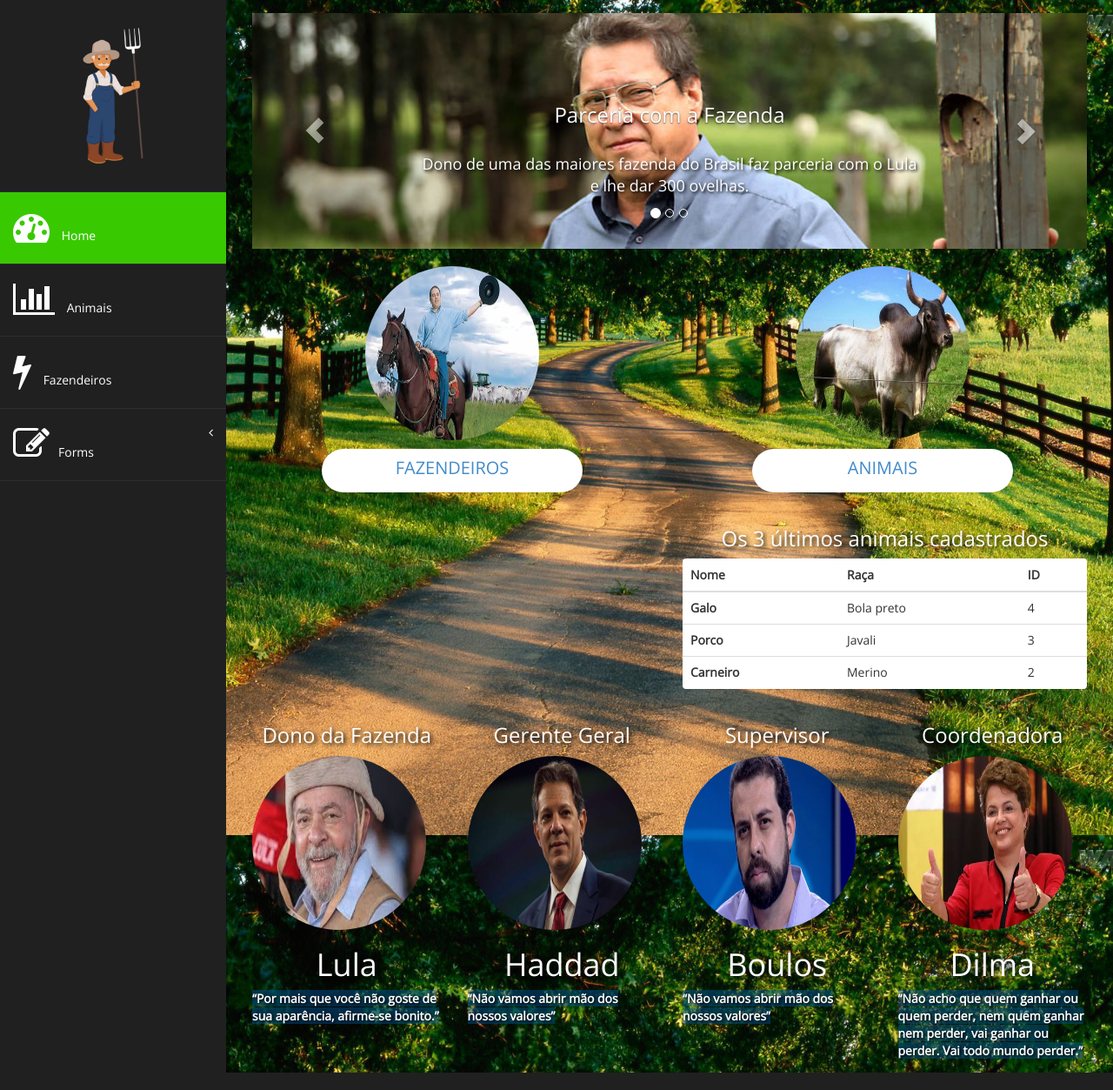
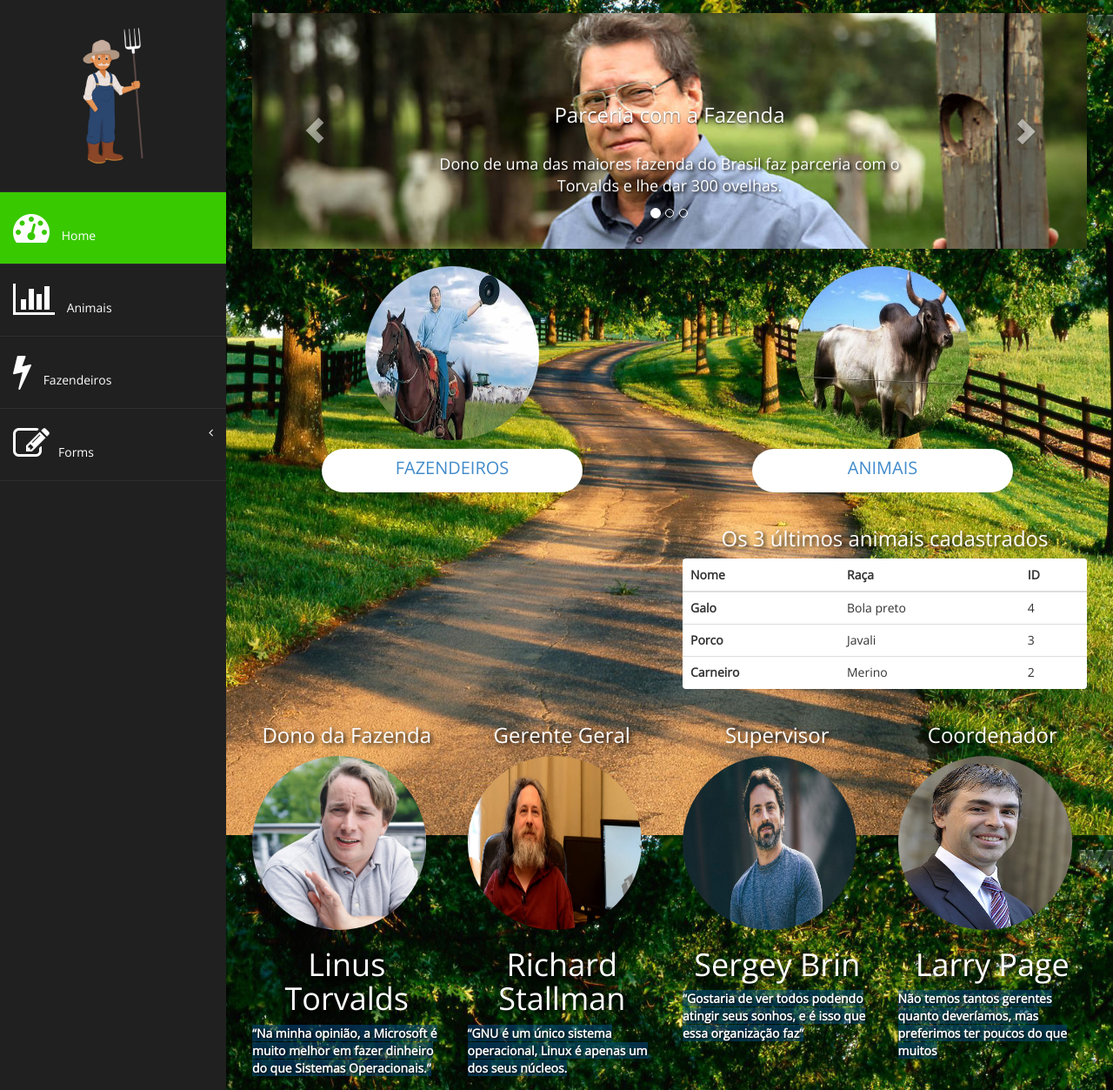
Before and after one commit to mulleroliveira/fazenda, a Django app: page /gestao/ in a window 1280 px wide. Shown: the part 63-1316 px from the top of the page at 87% size. Run offline with Django 3.2, Linux system fonts and the light colour scheme; data comes from the database, SQL or seed files in the repository; both versions use the stored data as it was after the commit; some libraries are stand-ins or nearby versions.

Commit message:
Pequenas mudanças nos templates e no Style.css

```diff
--- a/gestao/static/assets/css/custom.css
+++ b/gestao/static/assets/css/custom.css
@@ -203,9 +203,9 @@ color: #8d8888;
     margin: 25px auto;
 -webkit-border-radius: 10px;
 -moz-border-radius: 10px;
-border-radius: 10px;
-max-height:170px;
-max-width:170px;
+border-radius: 50px;
+max-height: 170px;
+max-width: 170px;
 }
 
 .navbar-cls-top .navbar-brand {
--- a/gestao/static/assets/css/style.css
+++ b/gestao/static/assets/css/style.css
@@ -44,6 +44,12 @@
       text-align: center;
 }
 
+#nome-animal a{
+      color: #428bca;
+      text-decoration: none;
+}
+
+
 #nome-fazendeiro {
       text-align: center;
       color: white;
@@ -54,13 +60,15 @@
       margin-left: 332px;
 }
 
-.nome-frase h1, label{
+.nome-frase h1{
       text-align: center;
       color: white;
       text-shadow: black 0.1em 0.1em 0.2em;
 }
 
 .frase {
+      color: white;
+      text-shadow: black 0.1em 0.1em 0.2em;
       display: inline;
       background-color: rgba(3, 84, 151, 0.466);
 }
@@ -89,6 +97,14 @@
       float: right;
 }
 
+a:hover {
+      color: black;
+}
+
 .error {
       color: crimson;
 }
+
+.nome-form {
+      text-transform: uppercase;
+}
--- a/gestao/templates/animal/edit.html
+++ b/gestao/templates/animal/edit.html
@@ -2,7 +2,7 @@
 <div class="row">
       <div class="col-md-12">
             <section class="panel">
-                  <header class="panel-heading">
+                  <header class="panel-heading nome-form">
                         Animal Edit
                   </header>
                   <div class="panel-body">
@@ -17,7 +17,7 @@
                                     </div>
                               </div>
                               {% endfor %}
-                              <button type="submit" class="btn btn-dark">Salvar</button>
+                              <button type="submit" class="btn btn-primary">Salvar</button>
                         </form>
                   </div>
             </section>
--- a/gestao/templates/animal/form.html
+++ b/gestao/templates/animal/form.html
@@ -2,7 +2,7 @@
 <div class="row">
       <div class="col-md-12">
             <section class="panel">
-                  <header class="panel-heading">
+                  <header class="panel-heading nome-form">
                         Animal Form
                   </header>
                   <div class="panel-body">
--- a/gestao/templates/animal/list.html
+++ b/gestao/templates/animal/list.html
@@ -38,7 +38,7 @@
                         <p id="sistema">O sistema encontrou {{animais | length}} animais cadastrados!</p>
                   </tfoot>
             </table>
-            <button id="cadastro" type="button" class="btn btn-dark"><a href="/gestao/animais/form/">Novo Animal</a></button>
+            <a href="/gestao/animais/form/"><button id="cadastro" class="btn btn-dark">Novo Animal</button></a>
       </div>
 </div>
 {% endblock %}
--- a/gestao/templates/base.html
+++ b/gestao/templates/base.html
@@ -5,7 +5,7 @@
 <head>
     <meta charset="utf-8" />
     <meta name="viewport" content="width=device-width, initial-scale=1.0" />
-    <title>Fazenda do Lula</title>
+    <title>Fazenda</title>
     <link rel="icon" href="{% static 'assets/img/favicon.ico' %}" type="image/x-icon" />
     <!-- BOOTSTRAP STYLES-->
     <link href="{% static 'assets/css/bootstrap.css' %}" rel="stylesheet" />
--- a/gestao/templates/fazendeiro/edit.html
+++ b/gestao/templates/fazendeiro/edit.html
@@ -8,7 +8,7 @@ active-menu
 <div class="row">
       <div class="col-md-12">
             <section class="panel">
-                  <header class="panel-heading">
+                  <header class="panel-heading nome-form">
                         Fazendeiro Edit
                   </header>
                   <div class="panel-body">
--- a/gestao/templates/fazendeiro/form.html
+++ b/gestao/templates/fazendeiro/form.html
@@ -8,7 +8,7 @@ active-menu
 <div class="row">
       <div class="col-md-12">
             <section class="panel">
-                  <header class="panel-heading">
+                  <header class="panel-heading nome-form">
                         Fazendeiro Form
                   </header>
                   <div class="panel-body">
--- a/gestao/templates/fazendeiro/list.html
+++ b/gestao/templates/fazendeiro/list.html
@@ -42,7 +42,7 @@ active-menu
                         <p id="sistema">O sistema encontrou {{fazendeiros | length}} fazendeiros cadastrados!</p>
                   </tfoot>
             </table>
-            <button id="cadastro" type="button" class="btn btn-dark"><a href="/gestao/fazendeiros/form/">Novo Fazendeiro</a></button>
+            <a href="/gestao/fazendeiros/form/"><button id="cadastro" class="btn btn-dark">Novo Fazendeiro</button></a>
       </div>
 </div>
 {% endblock %}
--- a/gestao/templates/home.html
+++ b/gestao/templates/home.html
@@ -21,7 +21,7 @@ active-menu
                     <img src="{% static 'assets/img/asd3.jpg' %}" alt="Chania">
                     <div class="carousel-caption">
                         <h3>Parceria com a Fazenda</h3>
-                        <p id="frase-carrousel">Dono de uma das maiores fazenda do Brasil faz parceria com o Lula e lhe
+                        <p id="frase-carrousel">Dono de uma das maiores fazenda do Brasil faz parceria com o Torvalds e lhe
                             dar 300 ovelhas.</p>
                     </div>
                 </div>
@@ -94,37 +94,34 @@ active-menu
 <div class="row">
     <div class="col-md-3">
         <h3 class="cargo">Dono da Fazenda</h3>
-        <img src="{% static 'assets/img/lula.jpeg' %}" class="foto" alt="">
+        <img src="{% static 'assets/img/linus_torvalds.jpg' %}" class="foto" alt="">
         <div class="nome-frase">
-            <h1>Lula</h1>
-            <label class="frase">“Por mais que você não goste de sua aparência, afirme-se bonito.”</label>
+            <h1>Linus Torvalds</h1>
+            <label class="frase">“Na minha opinião, a Microsoft é muito melhor em fazer dinheiro do que Sistemas Operacionais.”</label>
         </div>
     </div>
     <div class="col-md-3">
         <h3 class="cargo">Gerente Geral</h3>
-        <img src="{% static 'assets/img/adm.jpg' %}" class="foto" alt="">
+        <img src="{% static 'assets/img/richard.jpg' %}" class="foto" alt="">
         <div class="nome-frase">
-            <h1>Haddad</h1>
-            <label class="frase">“Não vamos abrir mão dos nossos valores”</label>
+            <h1>Richard Stallman</h1>
+            <label class="frase">“GNU é um único sistema operacional, Linux é apenas um dos seus núcleos.</label>
         </div>
     </div>
     <div class="col-md-3">
         <h3 class="cargo">Supervisor</h3>
-        <img src="{% static 'assets/img/supervisor.png' %}" class="foto" alt="">
+        <img src="{% static 'assets/img/sergey.jpg' %}" class="foto" alt="">
         <div class="nome-frase">
-            <h1>Boulos</h1>
-            <label class="frase">“Não vamos abrir mão dos nossos valores”</label>
+            <h1>Sergey Brin</h1>
+            <label class="frase">“Gostaria de ver todos podendo atingir seus sonhos, e é isso que essa organização faz”</label>
         </div>
     </div>
     <div class="col-md-3">
-        <h3 class="cargo">Coordenadora</h3>
-        <img src="{% static 'assets/img/coordenadora.jpg' %}" class="foto" alt="">
+        <h3 class="cargo">Coordenador</h3>
+        <img src="{% static 'assets/img/larry.jpg' %}" class="foto" alt="">
         <div class="nome-frase">
-            <h1>Dilma</h1>
-            <label class="frase">
-                “Não acho que quem ganhar ou quem perder, nem quem ganhar nem perder, vai ganhar ou perder. Vai todo
-                mundo perder.”
-            </label>
+            <h1>Larry Page</h1>
+            <label class="frase">Não temos tantos gerentes quanto deveríamos, mas preferimos ter poucos do que muitos</label>
         </div>
     </div>
 </div>
```
Also changed, not shown: db.sqlite3, gestao/static/assets/img/adm.jpg (deleted), gestao/static/assets/img/coordenadora.jpg (deleted), gestao/static/assets/img/larry.jpg (added), gestao/static/assets/img/linus_torvalds.jpg (added), gestao/static/assets/img/lula.jpeg (deleted), gestao/static/assets/img/perfil.jpg (deleted), gestao/static/assets/img/richard.jpg (added), gestao/static/assets/img/sergey.jpg (added), gestao/static/assets/img/supervisor.png (deleted).
